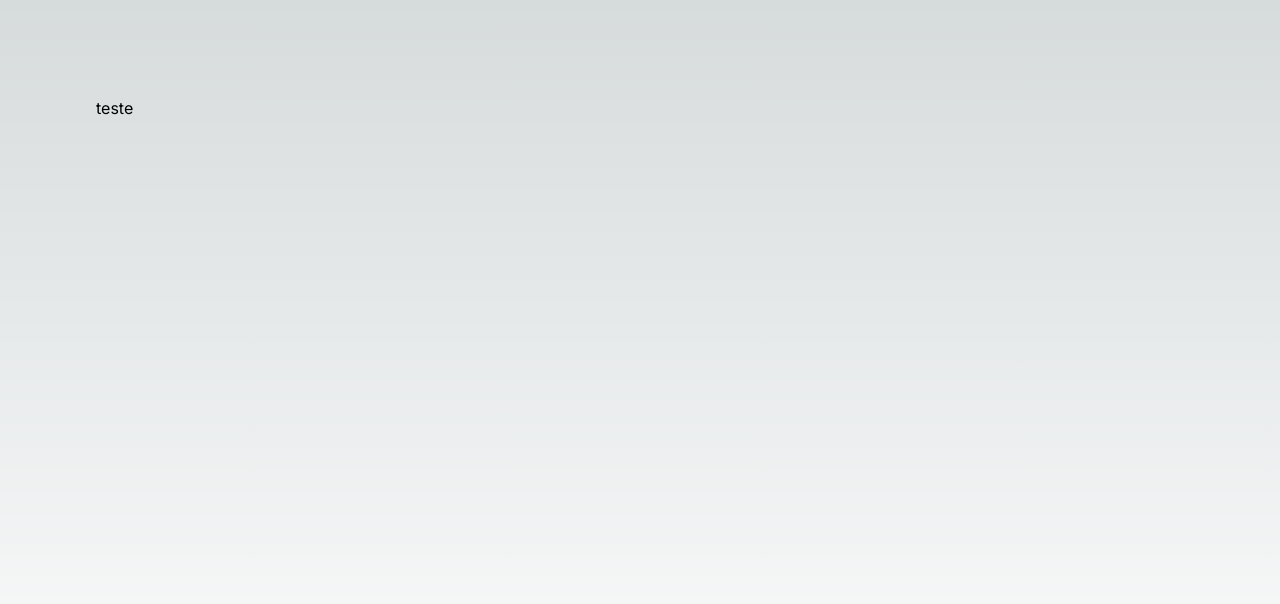
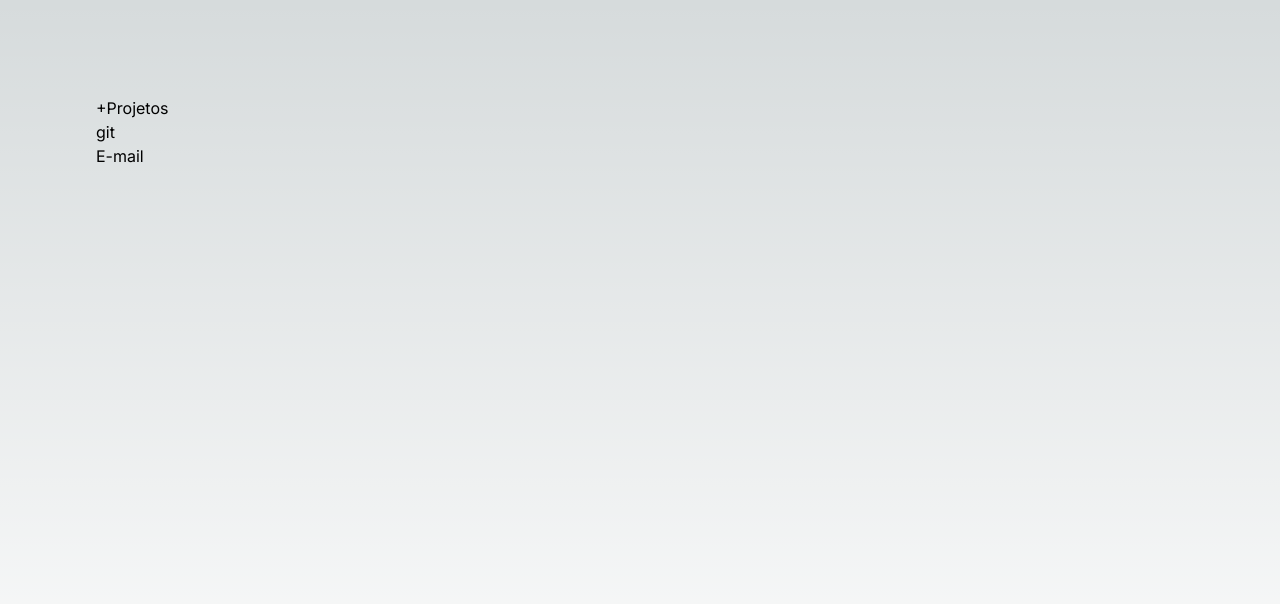
Before and after one commit to VitorSam0w0/Portfolio, a Next.js app in the folder portfolio/: page / in a window 1280 px wide. Shown: the top 604 px of the page. Built offline with nearby package versions, Linux system fonts and the light colour scheme.

Commit message:
Novas paginas

```diff
--- a/portfolio/app/page.tsx
+++ b/portfolio/app/page.tsx
@@ -1,10 +1,14 @@
 import Image from "next/image";
+import Link from "next/link";
 
 export default function Home() {
   return (
     <main className="flex min-h-screen flex-col items-center justify-between p-24">
       <div className="container mx-auto px-18">
-        <p>teste</p>
+        <ul>
+          <li><Link href="/Projetos">+Projetos</Link></li>git
+          <li><Link href="/Email">E-mail</Link></li>
+        </ul>
       </div>
     </main>
   );
```
Also changed, not shown: portfolio/app/Email.tsx (added), portfolio/app/Projetos.tsx (added).
